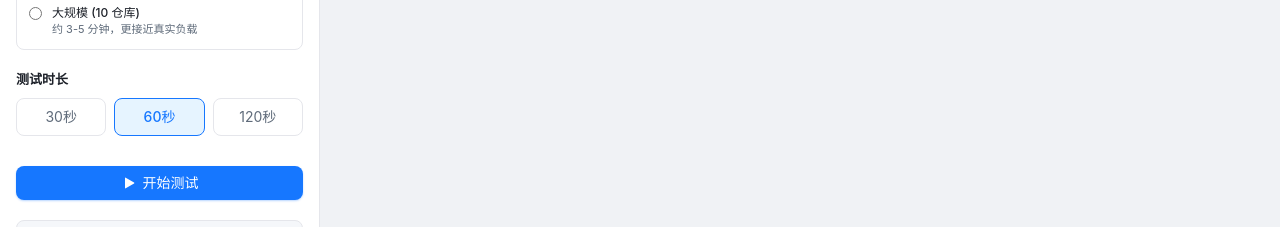
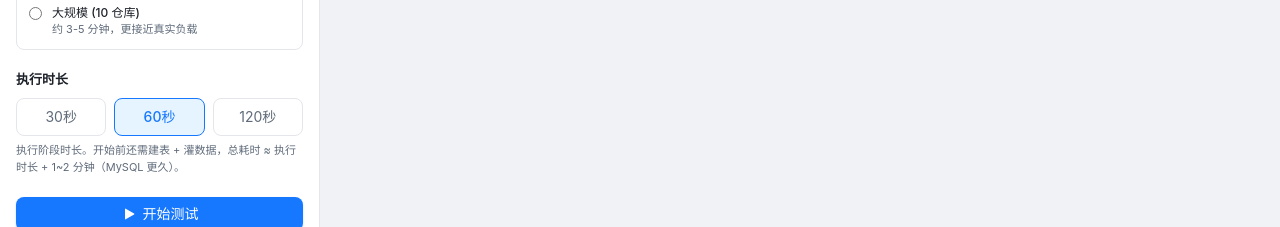
Before and after one commit to yyt040621/play-rucdbcloudv2, a React (Vite) app in the folder client/: page /test in a window 1280 px wide. Shown: the part 417-644 px from the top of the page. Built offline with nearby package versions, Linux system fonts and the light colour scheme; no server answers.

Commit message:
feat(benchbase): 结果增加 totalElapsedSec 总耗时；前端明确'执行时长'标注并提示建表/灌数据准备时间

```diff
--- a/client/src/pages/TestPage.tsx
+++ b/client/src/pages/TestPage.tsx
@@ -163,7 +163,7 @@ export function TestPage() {
           {/* 时长 */}
           <div>
             <span className="block text-[13px] font-semibold text-[var(--text-primary)]">
-              测试时长
+              执行时长
             </span>
             <div className="mt-2 flex gap-2">
               {DURATION_OPTIONS.map((d) => (
@@ -181,6 +181,9 @@ export function TestPage() {
                 </button>
               ))}
             </div>
+            <p className="mt-1.5 text-[11px] text-[var(--text-secondary)] leading-relaxed">
+              执行阶段时长。开始前还需建表 + 灌数据，总耗时 ≈ 执行时长 + 1~2 分钟（MySQL 更久）。
+            </p>
           </div>
 
           {/* 控制按钮 */}
@@ -275,7 +278,7 @@ export function TestPage() {
                   <div className="grid grid-cols-2 md:grid-cols-4 gap-2 text-xs text-[var(--text-secondary)]">
                     <div>数据库：{result.database === 'pgsql' ? 'PostgreSQL' : 'MySQL'}</div>
                     <div>规模：{result.scale}（{result.warehouses} 仓库）</div>
-                    <div>时长：{result.durationSec}s</div>
+                    <div>执行时长：{result.durationSec}s{result.totalElapsedSec != null && result.totalElapsedSec > 0 ? `（总耗时 ${result.totalElapsedSec}s）` : ''}</div>
                     <div>总事务数：{(result.totalTransactions ?? 0).toLocaleString()}</div>
                   </div>
                 </div>
--- a/client/src/services/api.ts
+++ b/client/src/services/api.ts
@@ -148,6 +148,8 @@ export interface BenchResult {
   database: string;
   scale: string;
   durationSec: number;
+  /** 总耗时（秒）：含建表 + 灌数据 + 执行 */
+  totalElapsedSec: number;
   warehouses: number;
   tpmC: number;
   tpmTOTAL: number;
```
Also changed, not shown: 1 other file (tests, documents, lock files or other folders).
